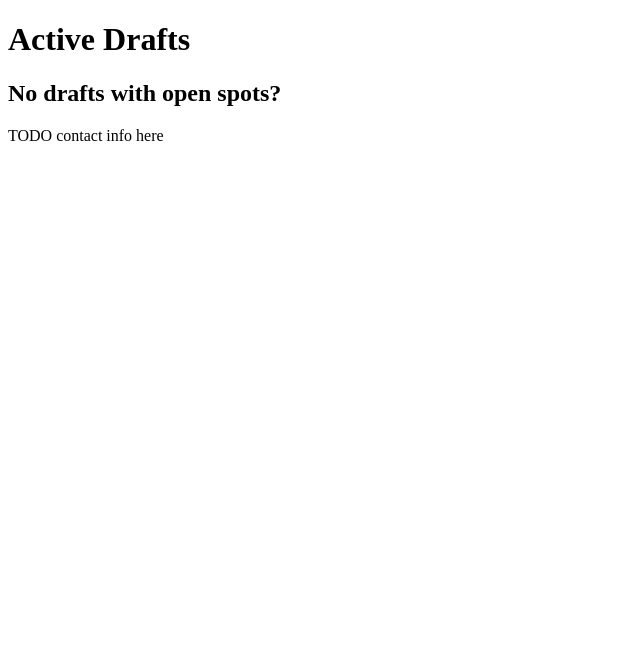
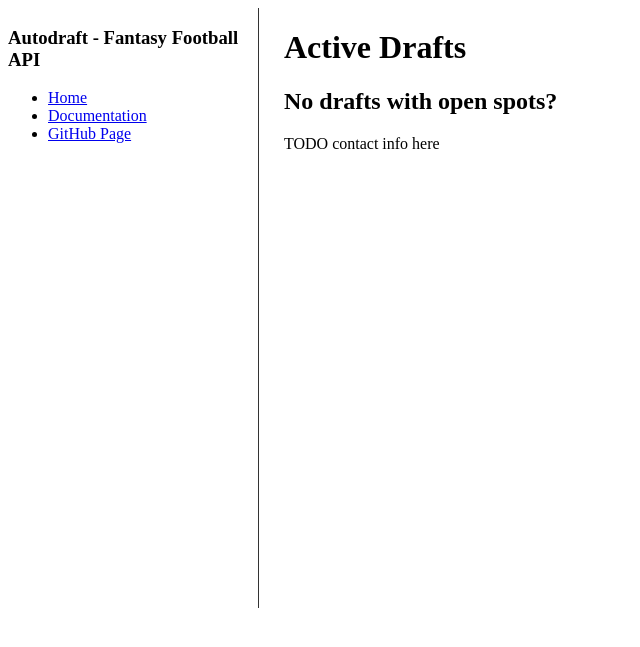
Before and after one commit to gnmerritt/autodraft, a Django app: page /d/ in a window 1280 px wide. Shown: the top 647 px of the page, without its empty margins (0-640 px from the left). Run offline with Django 3.2, Linux system fonts and the light colour scheme; data that the repository does not hold is empty.

Commit message:
added documentation endpoint

```diff
--- a/autodraft/draftHost/templates/draftHost/base.html
+++ b/autodraft/draftHost/templates/draftHost/base.html
@@ -7,14 +7,29 @@
   .teams td, .teams th { padding:5px; border-right:1px solid #333; border-bottom:1px solid #333; }
   .teams td:last-child, .teams th:last-child { border-right-width:0; }
   .teams tr:last-child td { border-bottom-width:0; }
+  .info { margin-left:50px; }
 
-  .info { margin-left:50px; }
+  .sidebar { float:left; height:600px; width:250px; border-right:1px solid #333; }
+  .content { margin-left:25px; float:left; }
 </style>
 <title>{% block title %}Fantasy Football Drafting API{% endblock %}</title>
 </head>
 <body>
 
-{% block content %}{% endblock %}
+{% block sidebar %}
+<div class="sidebar">
+  <h3>Autodraft - Fantasy Football API</h3>
+  <ul>
+    <li><a href="{% url 'draftHost:draft_page' %}">Home</a></li>
+    <li><a href="{% url 'draftHost:documentation' %}">Documentation</a></li>
+    <li><a href="https://github.com/gnmerritt/autodraft">GitHub Page</a></li>
+  </ul>
+</div>
+{% endblock %}
+
+<div class="content">
+  {% block content %}{% endblock %}
+</div>
 
 </body>
 </html>
--- a/autodraft/draftHost/urls.py
+++ b/autodraft/draftHost/urls.py
@@ -22,5 +22,6 @@ urlpatterns = patterns('draftHost.views',
     # HTML views
     url(r'^my_team/(?P<key>[^/]+)/?$', views.my_team, name='my_team'),
     url(r'^register/?$', views.register, name='register'),
+    url(r'^doc/$', views.documentation, name='documentation'),
     url(r'^/?$', views.draft_page, name='draft_page'),
 )
--- a/autodraft/draftHost/views.py
+++ b/autodraft/draftHost/views.py
@@ -132,3 +132,6 @@ def register(request):
         raise django.http.response.BadHeaderError("BAD FORM") ## TODO
     else:
         raise django.http.response.BadHeaderError("only POST allowed")
+
+def documentation(request):
+    return render(request, 'draftHost/documentation.html', {})
```
Also changed, not shown: autodraft/draftHost/templates/draftHost/documentation.html (added, +11 -0 lines).
